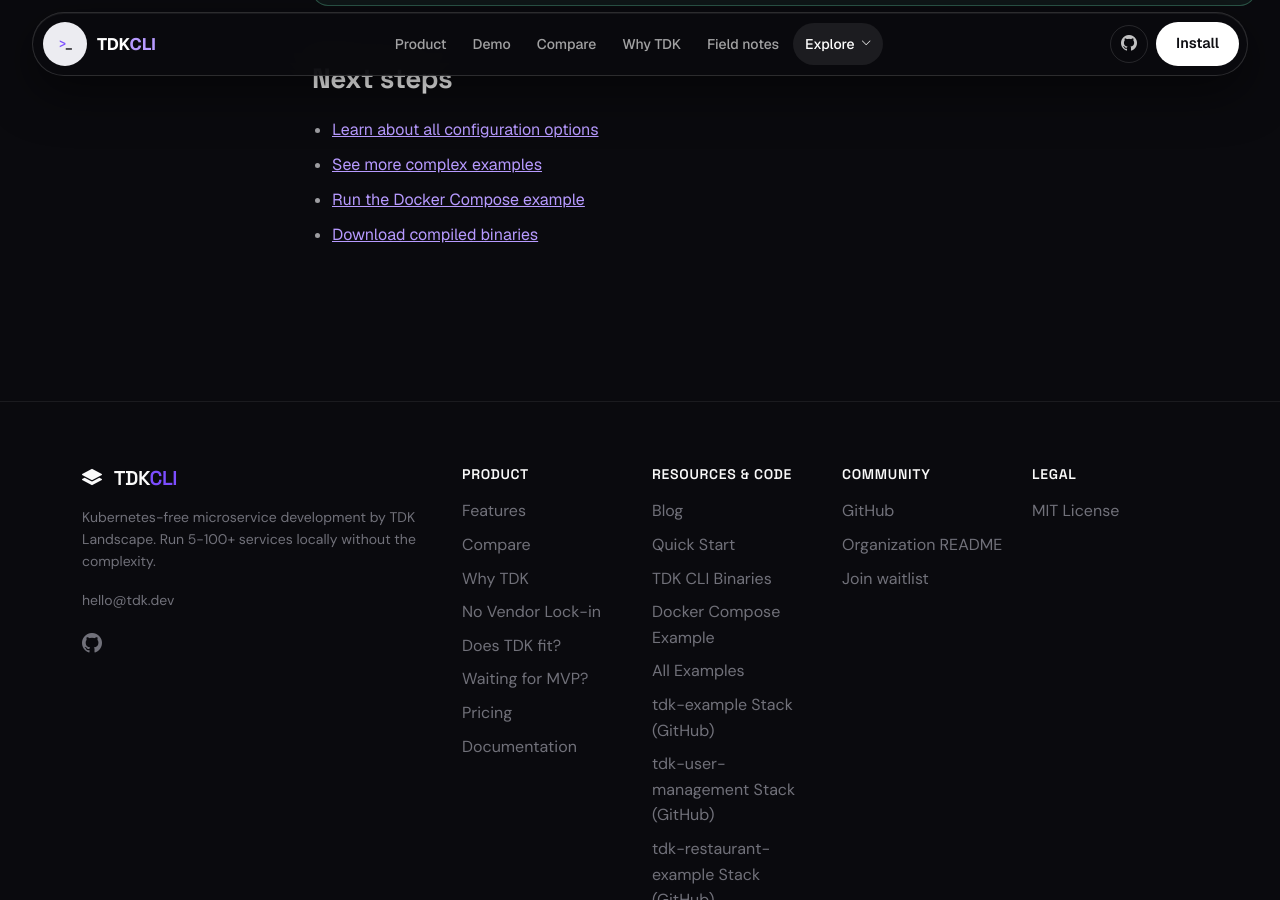
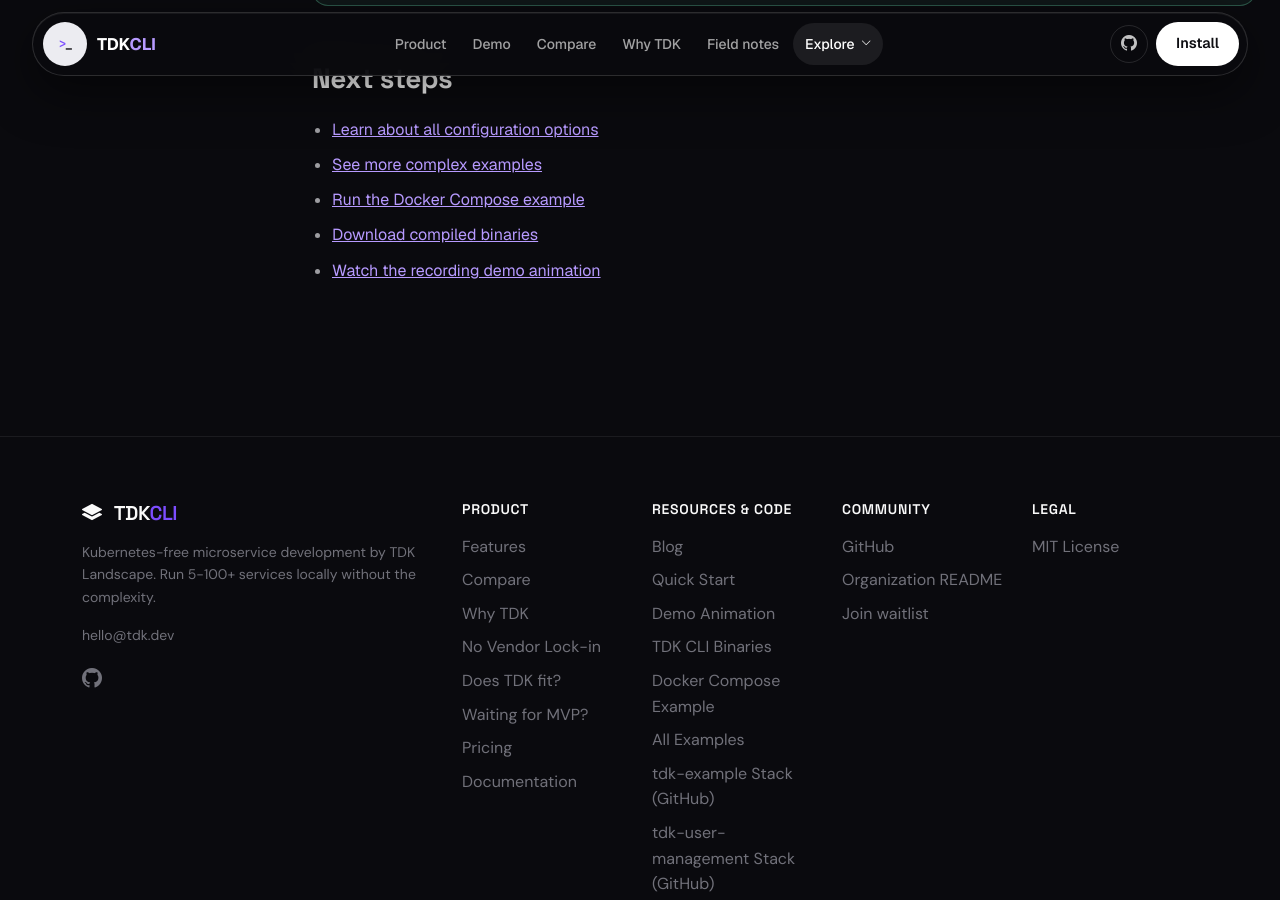
Before and after one commit to tdk-landscape/tdk-website, a Jekyll site: the page built from docs/quickstart/index.html, in a window 1280 px wide and 900 px high, scrolled down 3798 px. Built offline with Jekyll 4.4.1, drawn with Linux system fonts in a browser that asks for light colours; nearby versions of some CDN libraries; some web fonts are replaced.

Commit message:
Link TDK demo animation

```diff
--- a/_includes/footer.html
+++ b/_includes/footer.html
@@ -39,6 +39,7 @@
         <ul class="list-unstyled footer-links">
           <li><a href="{{ '/blog/' | relative_url }}">Blog</a></li>
           <li><a href="{{ '/docs/quickstart/' | relative_url }}">Quick Start</a></li>
+          <li><a href="https://tdk-landscape.github.io/tdk-demo-animation/" target="_blank" rel="noopener">Demo Animation</a></li>
           <li><a href="https://github.com/tdk-landscape/tdk-cli-releases/releases/latest" target="_blank" rel="noopener">TDK CLI Binaries</a></li>
           <li><a href="https://github.com/tdk-landscape/tdk-docker-compose-example" target="_blank" rel="noopener">Docker Compose Example</a></li>
           <li><a href="{{ '/docs/examples/' | relative_url }}">All Examples</a></li>
--- a/docs/quickstart/index.html
+++ b/docs/quickstart/index.html
@@ -126,6 +126,7 @@
           <li><a href="{{ '/docs/examples/' | relative_url }}">See more complex examples</a></li>
           <li><a href="https://github.com/tdk-landscape/tdk-docker-compose-example" target="_blank" rel="noopener">Run the Docker Compose example</a></li>
           <li><a href="https://github.com/tdk-landscape/tdk-cli-releases/releases/latest" target="_blank" rel="noopener">Download compiled binaries</a></li>
+          <li><a href="https://tdk-landscape.github.io/tdk-demo-animation/" target="_blank" rel="noopener">Watch the recording demo animation</a></li>
         </ul>
       </div>
     </div>
```
Also changed, not shown: 1 other file.
